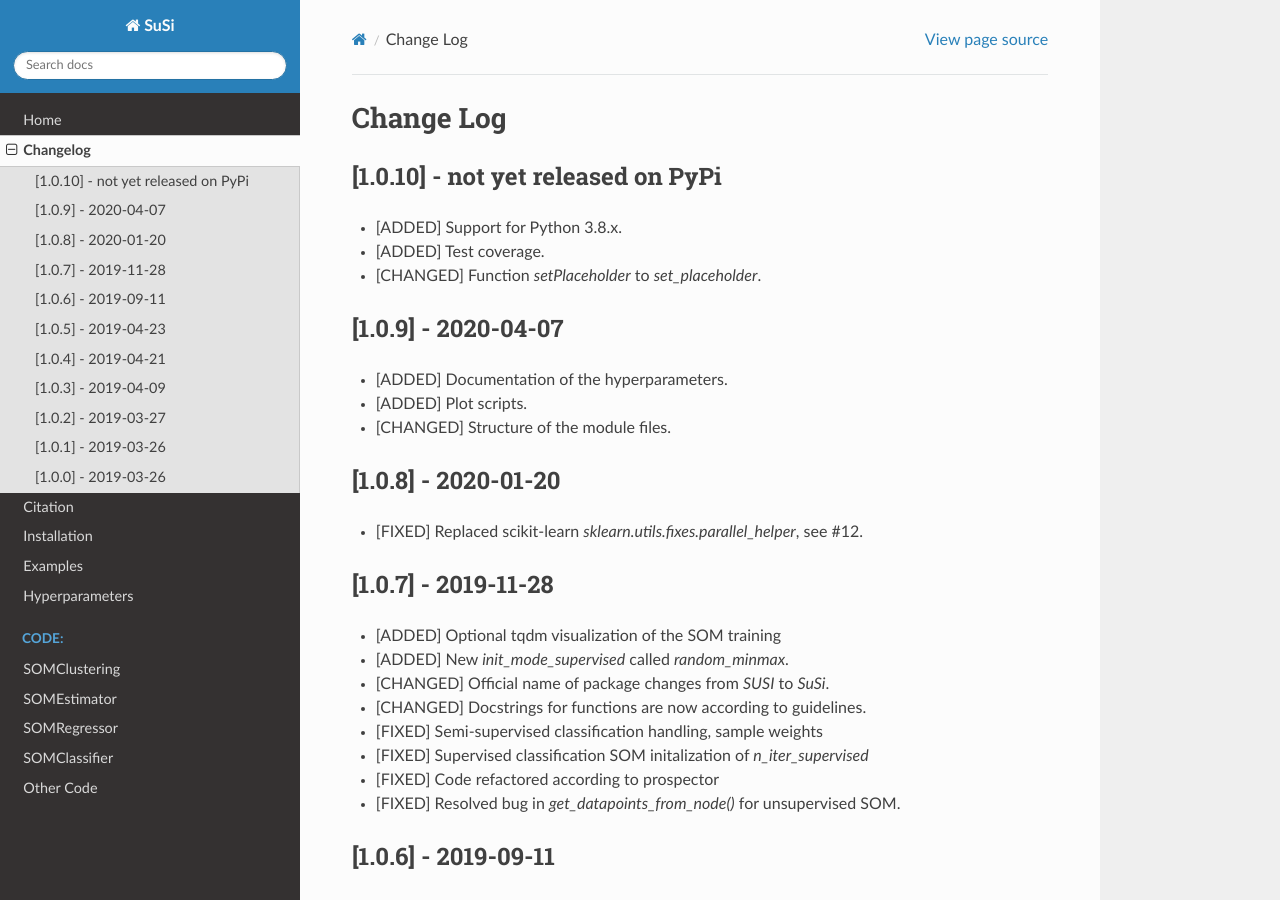
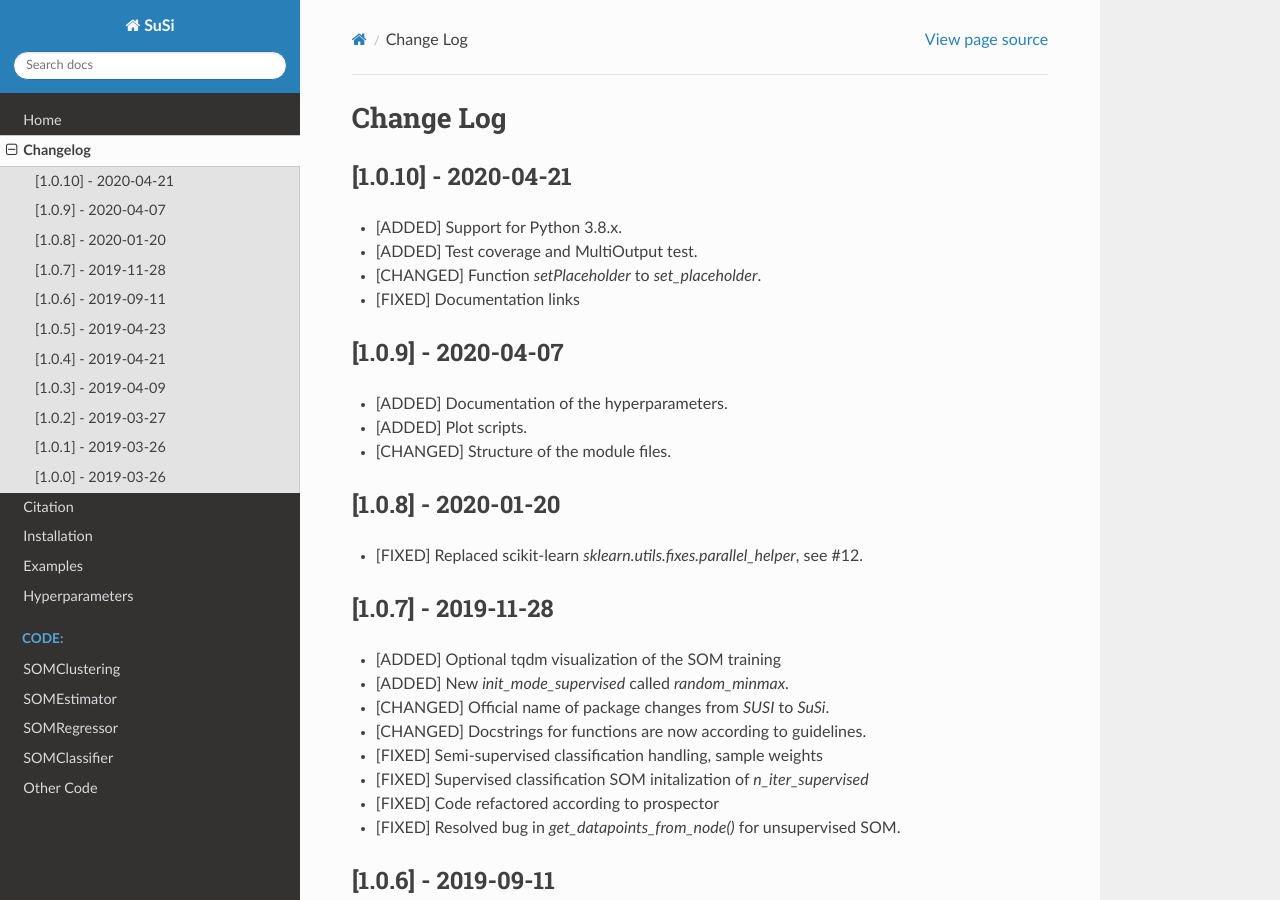
Before and after one commit to felixriese/susi, a Sphinx documentation site: the page built from docs/changelog.rst, in a window 1280 px wide and 900 px high. Built offline with Sphinx 7.4.7 and the Read the Docs theme 2.0.0, drawn with Linux system fonts in a browser that asks for light colours; formulas are drawn with MathJax 3.

Commit message:
Preparations for release 1.0.10

```diff
--- a/CHANGELOG.rst
+++ b/CHANGELOG.rst
@@ -1,11 +1,12 @@
 Change Log
 ==========
 
-[1.0.10] - not yet released on PyPi
+[1.0.10] - 2020-04-21
 ------------------------------------
 - [ADDED] Support for Python 3.8.x.
-- [ADDED] Test coverage.
+- [ADDED] Test coverage and MultiOutput test.
 - [CHANGED] Function `setPlaceholder` to `set_placeholder`.
+- [FIXED] Documentation links
 
 [1.0.9] - 2020-04-07
 ------------------------
--- a/docs/conf.py
+++ b/docs/conf.py
@@ -26,7 +26,7 @@ author = 'Felix M. Riese'
 # The short X.Y version
 version = ''
 # The full version, including alpha/beta/rc tags
-release = '1.0.9'
+release = '1.0.10'
 
 
 # -- General configuration ---------------------------------------------------
--- a/setup.py
+++ b/setup.py
@@ -14,7 +14,7 @@ long_description = '\n\n'.join((readme, changelog))
 
 setuptools.setup(
     name="susi",
-    version="1.0.9",
+    version="1.0.10",
     author="Felix M. Riese",
     author_email="github@felixriese.de",
     description="Python package for unsupervised, supervised and semi-supervised self-organizing maps (SOM)",
```
Also changed, not shown: 1 other file.
